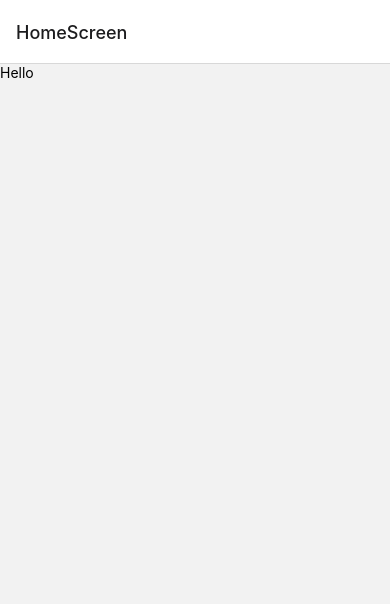
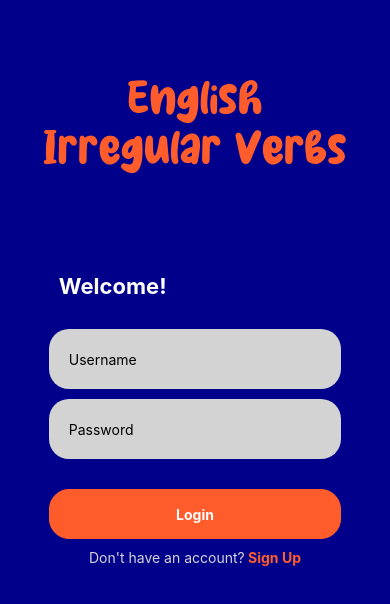
Before and after one commit to MaximeL8/IrregularVerbsProject, a React Native app: screen / in a window 390 px wide. Shown: the top 604 px of the page. Built offline with nearby package versions, Linux system fonts and the light colour scheme.

Commit message:
ReformedStructure

```diff
--- a/App.js
+++ b/App.js
@@ -3,21 +3,8 @@ import { NavigationContainer } from '@react-navigation/native';
 import HomeScreen from './Screens/HomeScreen';
 import PlayingScreen from './Screens/PlayingScreen';
 
-const Stack = createStackNavigator();
-
-function App() {
+export default function App() {
   return (
-    <Stack.Navigator>
-      <Stack.Screen name="HomeScreen" component={HomeScreen} />
-      <Stack.Screen name="PlayingScreen" component={PlayingScreen} />
-    </Stack.Navigator>
+    <HomeScreen/>
   )
 }
-
-export default () => {
-  return (
-    <NavigationContainer>
-      <App/>
-    </NavigationContainer>
-  )
-}
--- /dev/null
+++ b/Components/CustomButton/index.js
@@ -0,0 +1,16 @@
+import { TouchableOpacity, Text } from 'react-native'
+import React from 'react'
+import { styles } from './styles'
+
+const CustomButton = ({textValue, onPress}) => {
+  return (
+    <TouchableOpacity
+        style={styles.ButtonLogIn}
+        onPress={onPress}
+    >
+        <Text style={{color: 'white', fontWeight: 'bold'}}>{textValue}</Text>
+    </TouchableOpacity>
+  )
+}
+
+export default CustomButton
--- /dev/null
+++ b/Components/CustomButton/styles.js
@@ -0,0 +1,19 @@
+import { StyleSheet } from "react-native";
+
+const backgroundcolor = "darkblue"
+const secondarycolor = "#FF5C2C"
+
+const styles = StyleSheet.create({
+    ButtonLogIn: {
+        backgroundColor: secondarycolor,
+        justifyContent: 'center',
+        alignItems: 'center',
+        borderWidth: 1,
+        borderRadius: 20,
+        borderColor: secondarycolor,
+        height: 50,
+
+    },
+})
+
+export {styles}
--- /dev/null
+++ b/Components/CustomInput/index.js
@@ -0,0 +1,17 @@
+import { TextInput } from 'react-native'
+import React from 'react'
+import { styles } from './styles'
+
+const CustomInput = ({value, setValue, placeholder, secureTextEntry}) => {
+  return (
+    <TextInput
+        value={value}
+        onChangeText={setValue}
+        style={styles.LogInInput}
+        placeholder={placeholder}
+        secureTextEntry={secureTextEntry}
+    />
+  )
+}
+
+export default CustomInput
--- /dev/null
+++ b/Components/CustomInput/styles.js
@@ -0,0 +1,15 @@
+import { StyleSheet } from "react-native";
+
+const backgroundcolor = "darkblue"
+const secondarycolor = "#FF5C2C"
+
+const styles = StyleSheet.create({
+    LogInInput: {
+        height: 60,
+        backgroundColor: "lightgrey",
+        borderRadius: 20,
+        paddingLeft: 20,
+    },
+})
+
+export {styles}
--- /dev/null
+++ b/Components/SignUpLine/index.js
@@ -0,0 +1,16 @@
+import { View, Text, TouchableOpacity } from 'react-native'
+import React from 'react'
+import { styles } from './styles'
+
+const SignUpLine = ({onPress}) => {
+  return (
+    <View style={styles.SignUpView}>
+        <Text style={{color: '#D5D4D5'}}>Don't have an account?</Text>
+        <TouchableOpacity onPress={onPress}>
+        <Text style={{color: '#FF5C2C', fontWeight: 'bold'}}> Sign Up</Text>
+        </TouchableOpacity>
+    </View>
+  )
+}
+
+export default SignUpLine
--- /dev/null
+++ b/Components/SignUpLine/styles.js
@@ -0,0 +1,15 @@
+import { StyleSheet } from "react-native";
+
+const backgroundcolor = "darkblue"
+const secondarycolor = "#FF5C2C"
+
+const styles = StyleSheet.create({
+    SignUpView: {
+        paddingTop: 10,
+        display: "flex",
+        flexDirection: 'row',
+        justifyContent: 'center',
+    },
+})
+
+export {styles}
--- a/Screens/HomeScreen/index.js
+++ b/Screens/HomeScreen/index.js
@@ -1,14 +1,17 @@
 import { React, useEffect, useState } from 'react';
-import { View, Text, TouchableOpacity, TextInput } from 'react-native';
+import { View, Text, ScrollView } from 'react-native';
 import { styles } from './styles';
 import { useFonts } from 'expo-font';
 import * as SplashScreen from 'expo-splash-screen';
 import { useNavigation } from '@react-navigation/native';
 import PlayingScreen from '../PlayingScreen';
+import CustomInput from '../../Components/CustomInput';
+import CustomButton from '../../Components/CustomButton';
+import SignUpLine from '../../Components/SignUpLine';
 
 export default function HomeScreen() {
-  const navigation = useNavigation();
-  const [setLoadPlayingScreen, LoadPlayingScreen] = useState(false);
+  const [username, setUsername] = useState('');
+  const [password, setPassword] = useState('');
 
   const [fontsLoaded] = useFonts({
     'Milky-Coffee': require('../../assets/fonts/Milky-Coffee.ttf'),
@@ -28,10 +31,12 @@ export default function HomeScreen() {
     SplashScreen.hideAsync();
   }
 
-  if(LoadPlayingScreen) {
-    return (
-      <PlayingScreen></PlayingScreen>
-    )
+  const onPressSignUp = () => {
+    console.warn('Signing up!');
+  }
+
+  const onPressLogIn = () => {
+    console.warn('Loging in!');
   }
 
   return (
@@ -42,24 +47,11 @@ export default function HomeScreen() {
           <View style={styles.LogInContainer}>
             <Text style={styles.TitleLogIn}>Welcome!</Text>
             <View style={styles.LogInInputContainer}>
-              <TextInput
-                style={styles.LogInInput}
-                placeholder='Username'
-              />
-              <TextInput
-                style={styles.LogInInput}
-                placeholder='Password'
-              />
+                <CustomInput placeholder='Username' value={username} setValue={setUsername} />
+                <CustomInput placeholder='Password' value={password} setValue={setPassword} secureTextEntry={true} />
                 <View style={styles.LogInButton}>
-                <TouchableOpacity style={styles.ButtonLogIn}>
-                  <Text style={{color: 'white', fontWeight: 'bold'}}>Login</Text>
-                </TouchableOpacity>
-                <View style={styles.SignUpView}>
-                  <Text style={{color: '#D5D4D5'}}>Don't have an account?</Text>
-                  <TouchableOpacity onPress={() => setLoadPlayingScreen(true)}>
-                    <Text style={{color: '#FF5C2C', fontWeight: 'bold'}}> Sign Up</Text>
-                  </TouchableOpacity>
-                </View>
+                  <CustomButton textValue='Login' onPress={onPressLogIn}/>
+                  <SignUpLine onPress={onPressSignUp}/>
                 </View>
               </View>
           </View>
--- a/Screens/HomeScreen/styles.js
+++ b/Screens/HomeScreen/styles.js
@@ -26,16 +26,7 @@ const styles = StyleSheet.create({
         fontSize: 45,
         textAlign: 'center'
     },
-    ButtonLogIn: {
-        backgroundColor: secondarycolor,
-        justifyContent: 'center',
-        alignItems: 'center',
-        borderWidth: 1,
-        borderRadius: 20,
-        borderColor: secondarycolor,
-        height: 50,
 
-    },
     LogInContainer: {
         display: "flex",
         flexDirection: "column",
@@ -47,12 +38,7 @@ const styles = StyleSheet.create({
         display: "flex",
         gap: 10,
     },
-    LogInInput: {
-        height: 60,
-        backgroundColor: "lightgrey",
-        borderRadius: 20,
-        paddingLeft: 20,
-    },
+
     TitleLogIn: {
         paddingLeft: 10,
         fontWeight: 'bold',
@@ -62,12 +48,7 @@ const styles = StyleSheet.create({
     LogInButton: {
         paddingTop: 20
     },
-    SignUpView: {
-        paddingTop: 10,
-        display: "flex",
-        flexDirection: 'row',
-        justifyContent: 'center',
-    },
+
 })
 
 export { styles }
```
Lines whose indentation alone changed are shown as unchanged.
